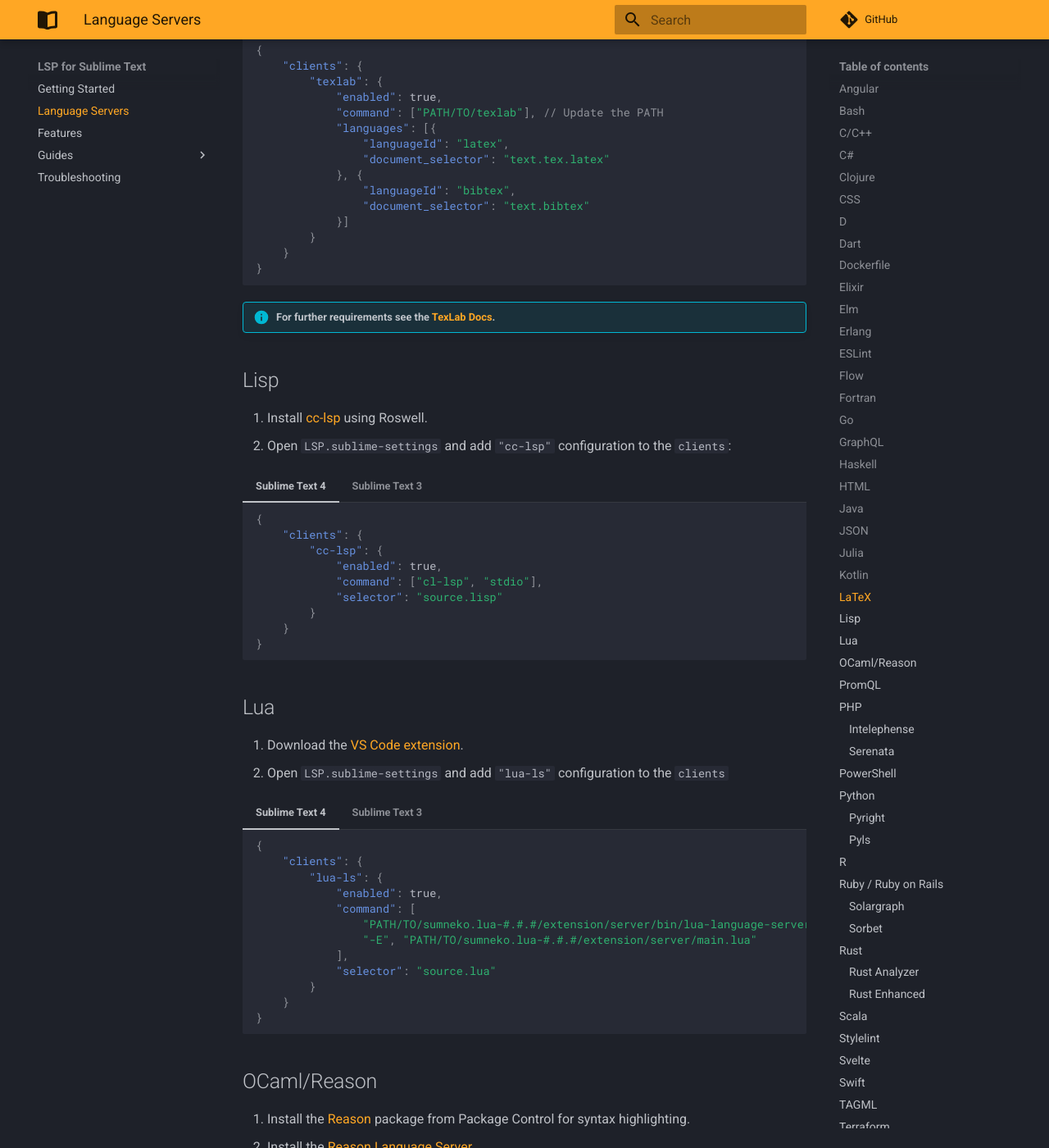
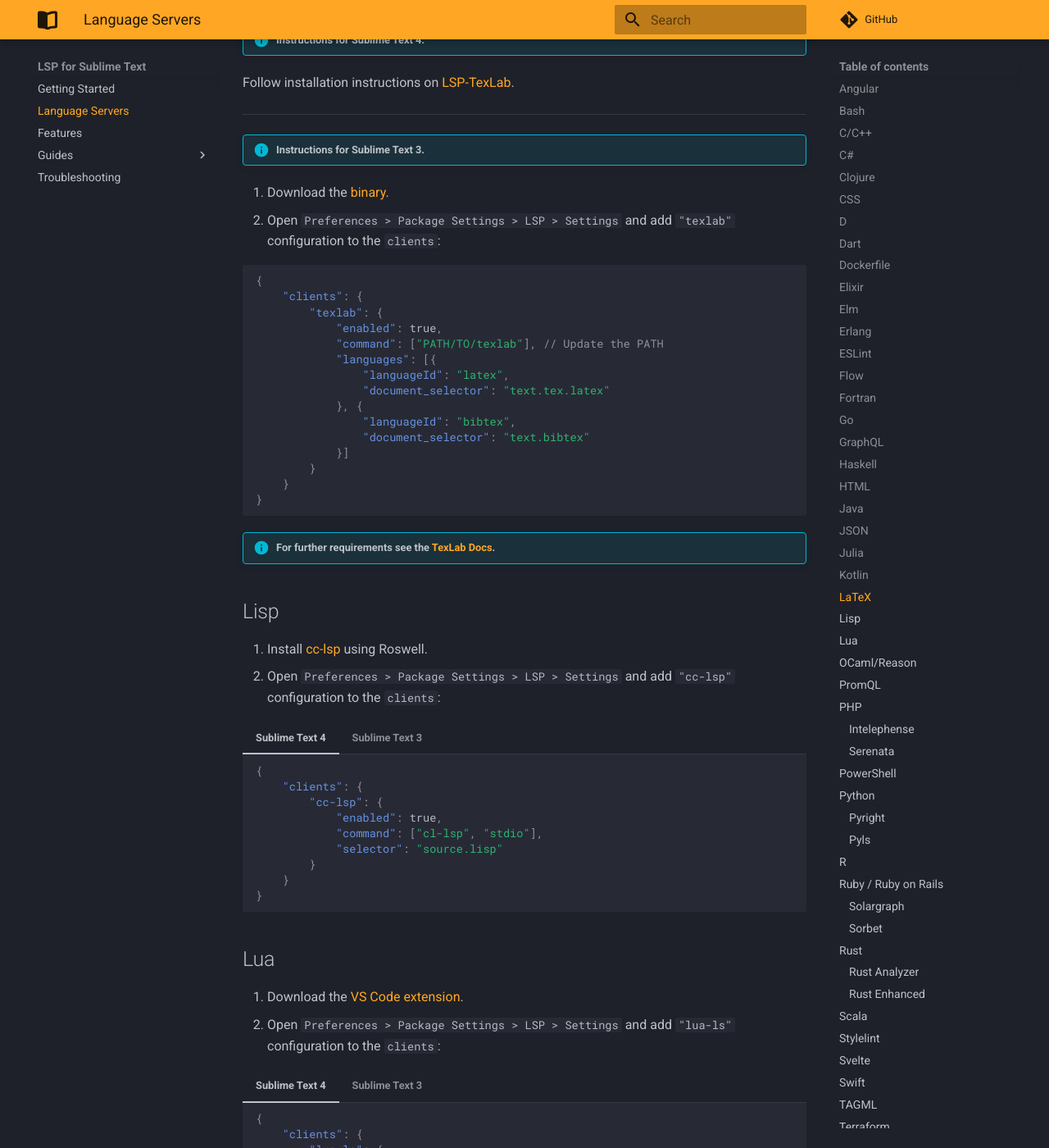
Before and after one commit to sublimelsp/LSP, an MkDocs documentation site: the page built from docs/language_servers.md, in a window 1280 px wide and 1400 px high, scrolled down 8121 px. Shown: the whole window at 82% size. Built offline with MkDocs 1.6.1 and Material for MkDocs 9.7.7, drawn with Linux system fonts in a browser that asks for light colours; comment, search, counter and statistics services are not loaded; some of the changed text lies outside the part shown.

Commit message:
be more precise how to open settings

````diff
--- a/docs/language_servers.md
+++ b/docs/language_servers.md
@@ -25,7 +25,7 @@
 ## C\#
 
 1. Download [omnisharp](https://github.com/OmniSharp/omnisharp-roslyn/releases).
-2. Open `LSP.sublime-settings` and add `"omnisharp"` configuration to the `clients`:
+2. Open `Preferences > Package Settings > LSP > Settings` and add `"omnisharp"` configuration to the `clients`:
 
 === "Sublime Text 4"
     ```json
@@ -64,7 +64,7 @@
 ## Clojure
 
 1. Download [clojure-lsp](https://github.com/snoe/clojure-lsp#installation).
-2. Open `LSP.sublime-settings` and add `"clojure-lsp"` configuration to the `clients`:
+2. Open `Preferences > Package Settings > LSP > Settings` and add `"clojure-lsp"` configuration to the `clients`:
 
 === "Sublime Text 4"
     ```json
@@ -105,7 +105,7 @@
 ## D
 
 1. Install the [D Language Server](https://github.com/d-language-server/dls#installation).
-2. Open `LSP.sublime-settings` and add `"dls"` configuration to the `clients`:
+2. Open `Preferences > Package Settings > LSP > Settings` and add `"dls"` configuration to the `clients`:
 
 === "Sublime Text 4"
     ```json
@@ -154,7 +154,7 @@
 ## Erlang
 
 1. Install the [Erlang Language Server](https://github.com/erlang-ls/erlang_ls).
-2. Open `LSP.sublime-settings` and add `"erlang-ls"` configuration to the `clients`:
+2. Open `Preferences > Package Settings > LSP > Settings` and add `"erlang-ls"` configuration to the `clients`:
 
 === "Sublime Text 4"
     ```json
@@ -191,7 +191,7 @@
 ## Flow
 
 1. Install [flow](https://github.com/facebook/flow#using-flow).
-2. Open `LSP.sublime-settings` and add `"flow"` configuration to the `clients`:
+2. Open `Preferences > Package Settings > LSP > Settings` and add `"flow"` configuration to the `clients`:
 
 === "Sublime Text 4"
     ```json
@@ -225,7 +225,7 @@
 
 1. Install the [ Fortran](https://packagecontrol.io/packages/Fortran) package from Package Control for syntax highlighting.
 2. Install the [Fortran Language Server](https://github.com/hansec/fortran-language-server#installation).
-3. Open `LSP.sublime-settings` and add `"fortls"` configuration to the `clients`:
+3. Open `Preferences > Package Settings > LSP > Settings` and add `"fortls"` configuration to the `clients`:
 
 === "Sublime Text 4"
     ```json
@@ -264,7 +264,7 @@
 ## Go
 
 1. Install [gopls](https://github.com/golang/tools/blob/master/gopls/doc/user.md#installation).
-2. Open `LSP.sublime-settings` and add `"gopls"` configuration to the `clients`:
+2. Open `Preferences > Package Settings > LSP > Settings` and add `"gopls"` configuration to the `clients`:
 
 === "Sublime Text 4"
     ```json
@@ -306,7 +306,7 @@
 ## Haskell
 
 1. Install [haskell-language-server](https://github.com/haskell/haskell-language-server).
-2. Open `LSP.sublime-settings` and add `"haskell-language-server"` configuration to the `clients`:
+2. Open `Preferences > Package Settings > LSP > Settings` and add `"haskell-language-server"` configuration to the `clients`:
 
 === "Sublime Text 4"
     ```json
@@ -343,7 +343,7 @@
 ## Java
 
 1. Download and extract Eclipse's [jdt-ls](https://download.eclipse.org/jdtls/snapshots/jdt-language-server-latest.tar.gz).
-2. Open `LSP.sublime-settings` and add `"jdtls"` configuration to the `clients`:
+2. Open `Preferences > Package Settings > LSP > Settings` and add `"jdtls"` configuration to the `clients`:
 
 
 === "Sublime Text 4"
@@ -431,7 +431,7 @@
         Pkg.add("LanguageServer")
         Pkg.add("SymbolServer")
 
-3. Open `LSP.sublime-settings` and add `"julials"` configuration to the `clients`:
+3. Open `Preferences > Package Settings > LSP > Settings` and add `"julials"` configuration to the `clients`:
 
 === "Sublime Text 4"
     ```json
@@ -515,7 +515,7 @@
 
 1. Install the [Kotlin](https://packagecontrol.io/packages/Kotlin) package from Package Control for syntax highlighting.
 2. Install the [Kotlin Language Server](https://github.com/fwcd/KotlinLanguageServer) (requires [building](https://github.com/fwcd/KotlinLanguageServer/blob/master/BUILDING.md) first).
-3. Open `LSP.sublime-settings` and add `"kotlinls"` configuration to the `clients`:
+3. Open `Preferences > Package Settings > LSP > Settings` and add `"kotlinls"` configuration to the `clients`:
 
 === "Sublime Text 4"
     ```json
@@ -566,7 +566,7 @@
 !!! Info "Instructions for Sublime Text 3."
 
 1. Download the [binary](https://github.com/latex-lsp/texlab/releases).
-2. Open `LSP.sublime-settings` and add `"texlab"` configuration to the `clients`:
+2. Open `Preferences > Package Settings > LSP > Settings` and add `"texlab"` configuration to the `clients`:
 
 ```json
 {
@@ -591,7 +591,7 @@
 ## Lisp
 
 1. Install [cc-lsp](https://github.com/cxxxr/cl-lsp) using Roswell.
-2. Open `LSP.sublime-settings` and add `"cc-lsp"` configuration to the `clients`:
+2. Open `Preferences > Package Settings > LSP > Settings` and add `"cc-lsp"` configuration to the `clients`:
 
 === "Sublime Text 4"
     ```json
@@ -624,7 +624,7 @@
 ## Lua
 
 1. Download the [VS Code extension](https://marketplace.visualstudio.com/items?itemName=sumneko.lua).
-2. Open `LSP.sublime-settings` and add `"lua-ls"` configuration to the `clients`
+2. Open `Preferences > Package Settings > LSP > Settings` and add `"lua-ls"` configuration to the `clients`:
 
 === "Sublime Text 4"
     ```json
@@ -664,7 +664,7 @@
 
 1. Install the [Reason](https://packagecontrol.io/packages/Reason) package from Package Control for syntax highlighting.
 2. Install the [Reason Language Server](https://github.com/jaredly/reason-language-server#sublime-text).
-3. Open `LSP.sublime-settings` and add `"reason"` configuration to the `clients`:
+3. Open `Preferences > Package Settings > LSP > Settings` and add `"reason"` configuration to the `clients`:
 
 
 === "Sublime Text 4"
@@ -720,7 +720,7 @@
 1. Install the [PowerShell](https://packagecontrol.io/packages/PowerShell) package from Package Control for syntax highlighting.
 2. Download and extract the [latest release](https://github.com/PowerShell/PowerShellEditorServices/releases) PowerShellEditorServices.
 3. Make sure PowerShell help files are up to date by running `Update-Help` in the PowerShell console (the one you're using in the command below).
-3. Open `LSP.sublime-settings` and add `"powershell-ls"` configuration to the `clients`:
+3. Open `Preferences > Package Settings > LSP > Settings` and add `"powershell-ls"` configuration to the `clients`:
 
 === "Sublime Text 4"
     ```json
@@ -909,7 +909,7 @@
 
 1. Install [solargraph](https://github.com/castwide/solargraph#installation).
 
-2. Open `LSP.sublime-settings` and add `"ruby"` configuration to the `clients`:
+2. Open `Preferences > Package Settings > LSP > Settings` and add `"ruby"` configuration to the `clients`:
 
 === "Sublime Text 4"
     ```json
@@ -960,7 +960,7 @@
 
         bundle install
 
-2. Open `LSP.sublime-settings` and add `"sorbet"` configuration to the `clients`:
+2. Open `Preferences > Package Settings > LSP > Settings` and add `"sorbet"` configuration to the `clients`:
 
 === "Sublime Text 4"
     ```json
@@ -1002,7 +1002,7 @@
 
 1. Install [rust-analyzer](https://github.com/rust-analyzer/rust-analyzer).
 
-2. Open `LSP.sublime-settings` and add `"rust-analyzer"` configuration to the `clients`:
+2. Open `Preferences > Package Settings > LSP > Settings` and add `"rust-analyzer"` configuration to the `clients`:
 
 === "Sublime Text 4"
     ```json
@@ -1052,7 +1052,7 @@
 
 1. Install the [Swift](https://packagecontrol.io/packages/Swift) package from Package Control for syntax highlighting.
 2. Install Xcode 11.4 or later and ensure that `xcrun -find sourcekit-lsp` returns the path to sourcekit-lsp.
-3. Open `LSP.sublime-settings` and add `"sourcekit-lsp"` configuration to the `clients`:
+3. Open `Preferences > Package Settings > LSP > Settings` and add `"sourcekit-lsp"` configuration to the `clients`:
 
 === "Sublime Text 4"
     ```json
@@ -1089,7 +1089,7 @@
 ## Terraform
 
 1. Download [terraform-lsp](https://github.com/juliosueiras/terraform-lsp/releases) binary and make it available in your PATH.
-2. Open `LSP.sublime-settings` and add `"terraform"` configuration to the `clients`:
+2. Open `Preferences > Package Settings > LSP > Settings` and add `"terraform"` configuration to the `clients`:
 
 === "Sublime Text 4"
     ```json
````
